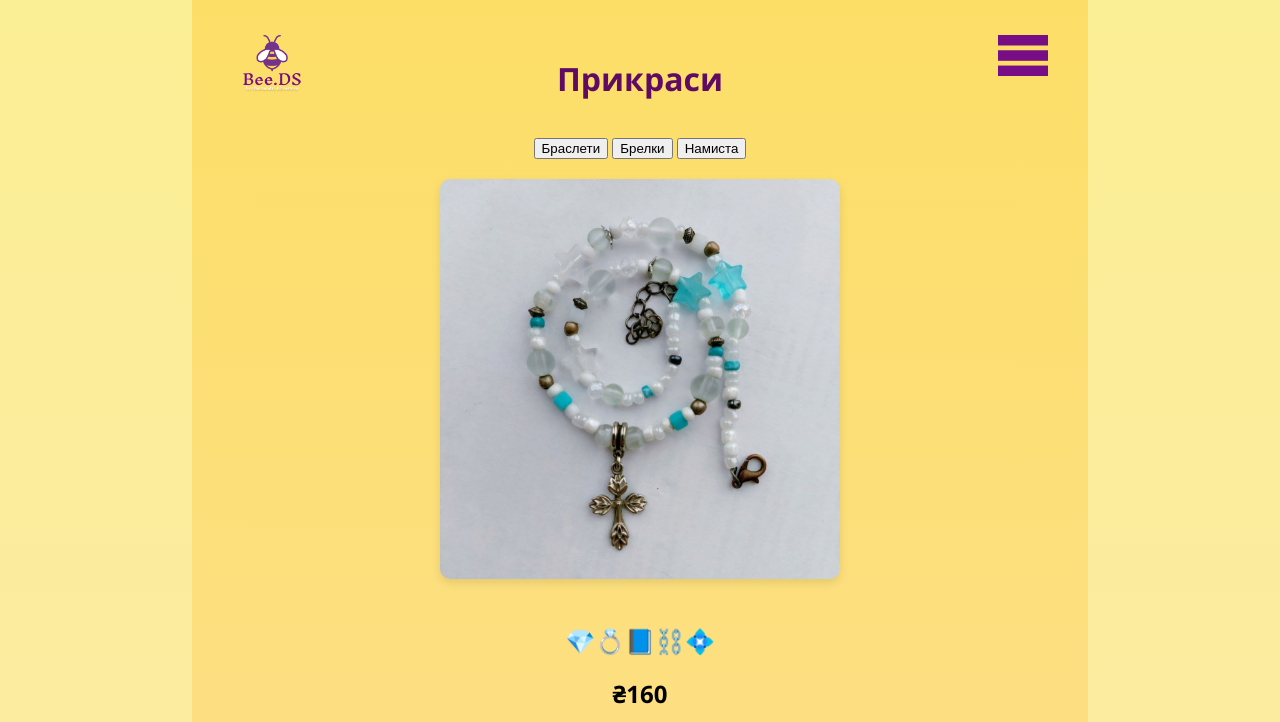
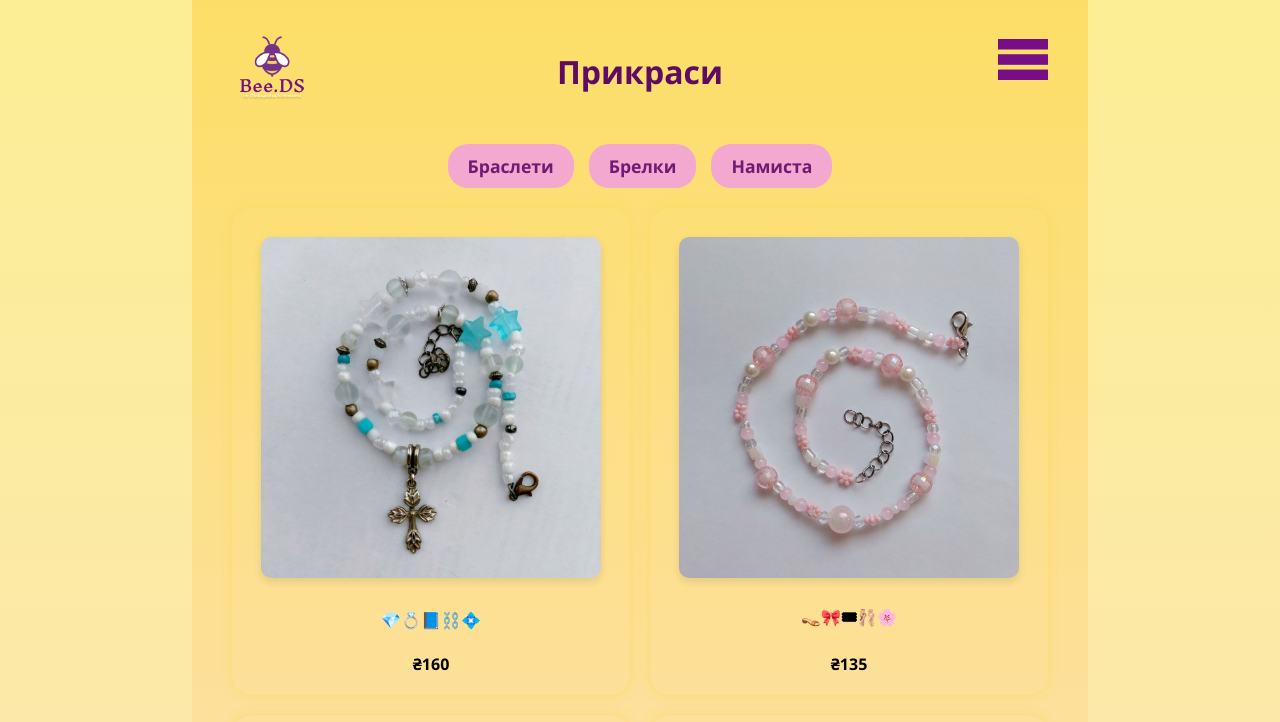
Before and after one commit to Lipatech/Bee.DS, a plain HTML site: page jewelry.html in a window 1280 px wide. Shown: the top 722 px of the page. Drawn offline with Linux system fonts and the light colour scheme.

Commit message:
jewelry.css

```diff
--- a/jewelry.css
+++ b/jewelry.css
@@ -1,21 +1,24 @@
+* {
+    box-sizing: border-box;
+  }
+
   body {
     margin: 0;
     font-family: 'Segoe UI', serif;
     background: linear-gradient(to bottom, #fbef95, #ffd0f3);
     display: flex;
     justify-content: center;
-    height: 100%;
-
+    min-height: 100vh;
   }
 
   .wrapper {
     background: linear-gradient(to bottom, #fcde67, #FFE4E1, #d362d8);
     width: 70%;
-      height: 100%;
+    max-width: 1200px;
+    min-height: 100vh;
     display: flex;
     flex-direction: column;
     align-items: center;
-      justify-content: space-between;
   }
 
   header {
@@ -24,43 +27,58 @@ body {
     justify-content: space-between;
     align-items: center;
     padding: 20px 40px;
-      box-sizing: border-box;
     position: relative;
   }
 
   header h1 {
-      padding-top: 40px;
     position: absolute;
     left: 50%;
     transform: translateX(-50%);
-      margin: 0;
-      font-size: 1.8rem;
+    margin-top: 40px;
+    font-size: 2rem;
     color: #5f0b63;
-      font-family: 'Segoe UI';
+    font-family: 'Segoe UI', serif;
     font-size: 2rem;
   }
 
   main {
     text-align: center;
     padding: 20px 40px;
-      max-width: 800px;
     flex: 1;
+    width: 100%;
   }
 
   main p {
     color: #000000;
     font-size: 1.1rem;
     line-height: 1.6;
-      font-style: italic;
   }
 
   main img {
-      margin: 20px auto;
-      width: 400px;
-      max-width: 100%;
+    width: 100%;
+    max-width: 400px;
     height: auto;
     border-radius: 10px;
     box-shadow: 0 4px 8px rgba(0, 0, 0, 0.1);
+    display: block;
+  }
+
+  /* main img.highlight {
+    filter: brightness(1.3);
+    transition: filter 0.3s ease;
+  } */
+
+  main img.highlight {
+    border: 4px solid white;
+  border-radius: 12px;
+  box-shadow: 0 0 15px rgba(255, 255, 255, 0.7);
+  transition: all 0.3s ease;
+  }
+
+  main h2 {
+    color: #000000;
+    font-size: 1rem;
+    margin: 10px 0;
   }
 
   .menu {
@@ -89,9 +107,14 @@ body {
     padding: 8px 12px;
     flex-direction: row;
     gap: 10px;
+
   }
 
-    .menu:hover .dropdown-content {
+  /* .menu:hover .dropdown-content {
+    display: flex;
+  } */
+
+  .dropdown-content.show {
     display: flex;
   }
 
@@ -102,37 +125,31 @@ body {
     text-decoration: none;
     font-weight: 500;
     transition: background 0.3s;
+    white-space: nowrap;
     width: max-content;
     text-align: center;
-      white-space: nowrap;
   }
 
   .dropdown-content a:hover {
     background-color: #f096ee;
   }
 
-    .dropdown-content.show {
-      display: flex;
-    }
-
   .logo-to-main {
     background: none;
     border: none;
     padding: 0;
-      margin: 0;
     cursor: pointer;
   }
 
   .logo-to-main img {
     width: 80px;
-      max-width: 90%;
+    height: auto;
   }
 
   footer {
     width: 100%;
     text-align: center;
     padding: 20px;
-    box-sizing: border-box;
     display: flex;
     flex-direction: column;
     align-items: center;
@@ -142,7 +159,6 @@ footer {
 
   footer img {
     margin: 0 5px;
-  margin-left: 5px;
     cursor: pointer;
   }
 
@@ -158,7 +174,6 @@ footer p {
     gap: 10px;
   }
 
-
   .social-icons img {
     cursor: pointer;
     transition: transform 0.2s ease;
@@ -167,3 +182,62 @@ footer p {
   .social-icons img:hover {
     transform: scale(1.1);
   }
+
+  .emoji-grid {
+    display: grid;
+    grid-template-columns: repeat(auto-fit, minmax(300px, 1fr));
+    gap: 20px;
+    margin-bottom: 40px;
+    width: 100%;
+  }
+
+  .emoji-box1, .emoji-box2 {
+    display: flex;
+    flex-direction: column;
+    align-items: center;
+    justify-content: space-between;
+    background-color: rgba(255, 255, 255, 0);
+    border-radius: 20px;
+    padding: 10px;
+    box-shadow: 0 0 10px rgba(251, 216, 75, 0.5);
+  }
+
+  .emoji-box2 {
+    box-shadow: 0 0 10px rgba(238, 78, 243, 0.5);
+  }
+
+  .emoji-box1 img, .emoji-box2 img {
+    width: 100%;
+    max-width: 90%;
+    height: auto;
+    object-fit: contain;
+    border-radius: 10px;
+    margin-top: 5%;
+    margin-bottom: 5%;
+    margin-left: 5%;
+    margin-right: 5%;
+  }
+
+  .categories {
+    display: flex;
+    justify-content: center;
+    gap: 15px;
+    margin-bottom: 20px;
+  }
+
+  .categories button {
+    font-family: 'Segoe UI', serif;
+    background-color: #f096eebf;
+    border: none;
+    padding: 10px 20px;
+    border-radius: 20px;
+    cursor: pointer;
+    font-size: 1.1rem;
+    font-weight: bold;
+    color: #701a74;
+    transition: background 0.3s;
+  }
+
+  .categories button:hover {
+    background-color: #f096ee;
+  }
```
Lines whose indentation alone changed are shown as unchanged.
